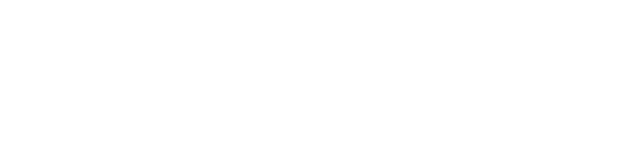
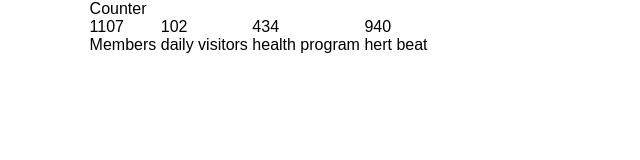
Before and after one commit to nitingaxioned/Task05-Counter, a plain HTML site: page index.html in a window 1280 px wide. Shown: the whole page, without its empty margins (0-640 px from the left). Drawn offline with Linux system fonts and the light colour scheme.

Commit message:
html created

```diff
--- a/index.html
+++ b/index.html
@@ -4,7 +4,7 @@
 
 <head>
   <meta charset="utf-8">
-  <title>Client</title>
+  <title>Counter</title>
   <!-- View-port Basics: http://mzl.la/VYREaP -->
   <!-- This meta tag is used for mobile device to display the page without any zooming,
        so how much the device is able to fit on the screen is what's shown initially.
@@ -24,21 +24,35 @@
   <div class="container">
     <!--header section start-->
     <header>
-
+      <div class="wrapper">
+        <p>Counter</p>
+      </div>
     </header>
-    <!--header section start-->
+    <!--header section end-->
     <!--main section start-->
     <main>
-
+      <div class="wrapper">
+        <ul class="counter-list">
+          <li class="counter-item">
+            <span>1107</span>
+            <p>Members</p>
+          </li>
+          <li class="counter-item">
+            <span>102</span>
+            <p>daily visitors</p>
+          </li>
+          <li class="counter-item">
+            <span>434</span>
+            <p>health program</p>
+          </li>
+          <li class="counter-item">
+            <span>940</span>
+            <p>hert beat</p>
+          </li>
+        </ul>
+      </div>
     </main>
     <!--main section end-->
-
-    <!--footer section start-->
-    <footer>
-
-    </footer>
-    <!--footer section end-->
-
   </div>
   <!--container end-->
   <script src="assets/js/script.js"></script>
```
